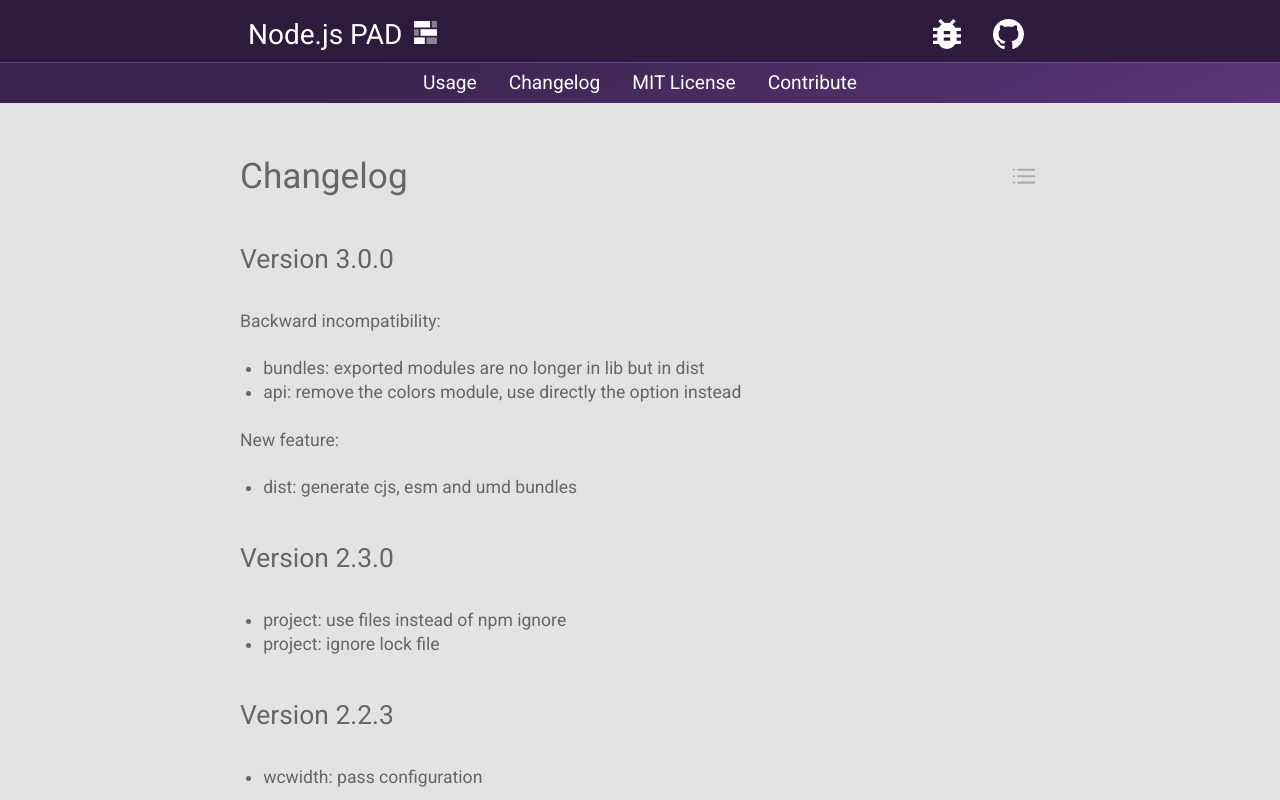
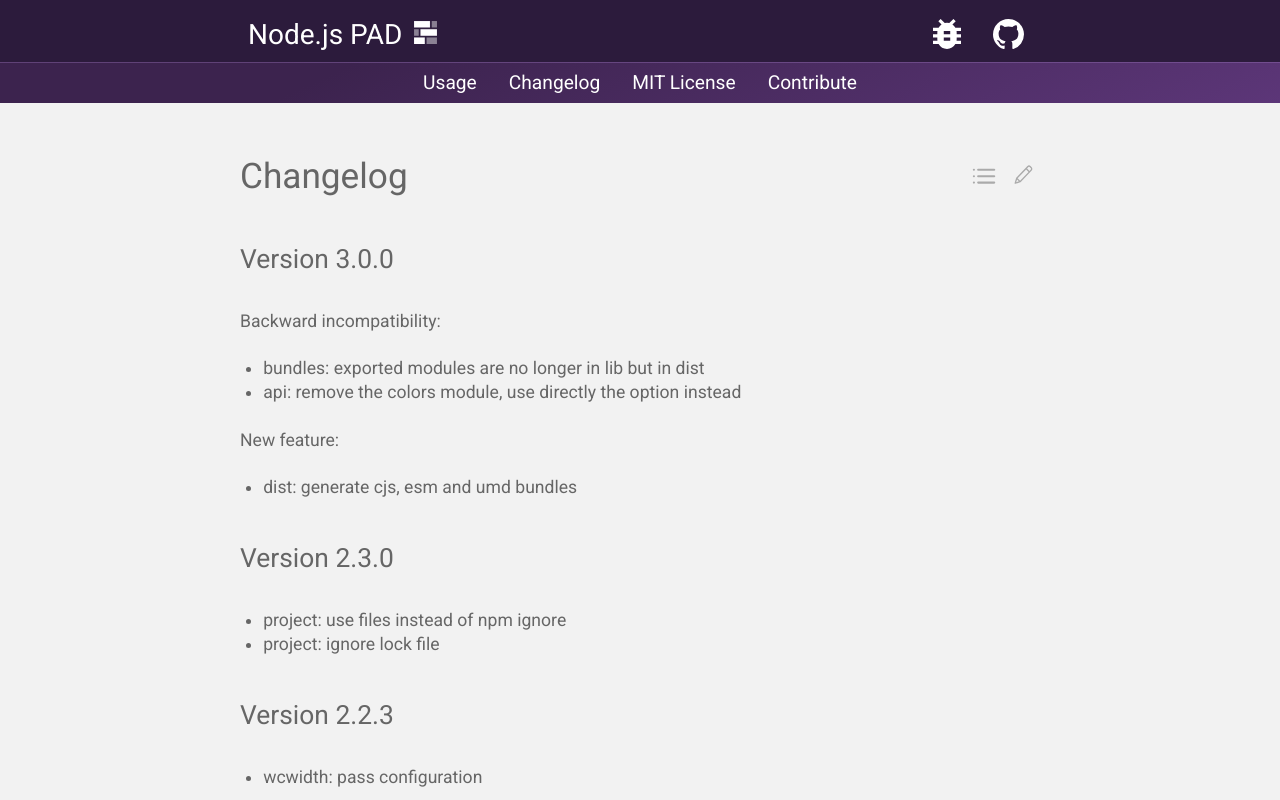
Before and after one commit to adaltas/node-pad-docs, a Gatsby site: page /contribute in a window 1280 px wide. Shown: the top 800 px of the page. Built offline with nearby package versions, Linux system fonts and the light colour scheme; Gatsby itself is replaced by a stand-in of ours.

Commit message:
Layout: fix edit button and refactor

```diff
--- a/src/components/layout.js
+++ b/src/components/layout.js
@@ -6,39 +6,11 @@
 import Footer from "./footer"
 import Drawer from "./Drawer"
 import MenuMobile from "./MenuMobile"
-import TocToggleIcon from "../images/toc-toggle.svg"
-import EditIcon from "../images/icon-edit.svg"
 import "./layout.css"
 
 import { css } from "glamor"
 import MenuIcon from "../images/menu.svg"
 require("prismjs/themes/prism-tomorrow.css")
-
-const styles = {
-  switcher: {
-    position: "absolute",
-  },
-  buttonContainer: {
-    maxWidth: "800px",
-    margin: "0 auto",
-    position: "relative",
-    "> div": {
-      position: "absolute",
-      textAlign: "right",
-      width: "100%",
-      top: "3.5rem",
-      "> div": {
-        display: "inline-block",
-        " a": {
-          cursor: "pointer",
-        },
-        " img": {
-          width: "2rem",
-        },
-      },
-    },
-  },
-}
 
 require("typeface-roboto")
 
@@ -66,8 +38,6 @@
       open: false,
       breakpoint: 769,
     }
-    this.toc = React.createRef()
-    this.content = React.createRef()
   }
   componentDidMount() {
     this.headerNode = ReactDom.findDOMNode(this.refs.header)
@@ -111,14 +81,6 @@
       return { ...page.node.fields, ...page.node.frontmatter }
     })
 
-    const toggleToc = () => {
-      if (!this.props.page) return
-      const contentNode = ReactDom.findDOMNode(this.refs.content)
-      const tocNode = contentNode.querySelector(".toc")
-      if (!tocNode) return
-      const display = window.getComputedStyle(tocNode).display
-      tocNode.style.display = display === "none" ? "block" : "none"
-    }
     return (
       <Drawer
         breakpoint={this.state.breakpoint}
@@ -126,50 +88,18 @@
         onClickModal={() => this.setState({ open: false })}
         width={"23%"}
         main={
-          <div ref={this.content}>
+          <>
             <Header
               onMenuClick={toggle}
               ref="header"
               siteTitle={data.site.siteMetadata.title}
               isHome={isHome}
             />
-            <main
-              ref="content"
-              className={!isHome ? css(this.state.mainContainer) : ""}
-            >
-              {!isHome && (
-                <div className={css(styles.buttonContainer)}>
-                  <div>
-                    <div>
-                      <a
-                        onClick={toggleToc}
-                        aria-label="Toggle the TOC"
-                        data-for="toc-toggle"
-                        data-tip="Toggle the TOC"
-                      >
-                        <img src={TocToggleIcon} alt="Toc tool" />
-                      </a>
-                    </div>
-                    {!page.edit_url && (
-                      <div>
-                        <a
-                          target="_blank"
-                          href={page.edit_url}
-                          aria-label="Edit the content"
-                          data-for="edit"
-                          data-tip="Edit the content"
-                        >
-                          <img src={EditIcon} alt="Toc tool" />
-                        </a>
-                      </div>
-                    )}
-                  </div>
-                </div>
-              )}
+            <main className={!isHome ? css(this.state.mainContainer) : ""}>
               {children}
             </main>
             <Footer />
-          </div>
+          </>
         }
         drawer={<MenuMobile pages={pages} />}
       />
--- a/src/templates/page.js
+++ b/src/templates/page.js
@@ -2,11 +2,43 @@
 import { graphql } from "gatsby"
 import Layout from "../components/layout"
 import SEO from "../components/seo"
+import { css } from "glamor"
+
+import TocToggleIcon from "../images/toc-toggle.svg"
+import EditIcon from "../images/icon-edit.svg"
+
+const styles = {
+  buttonContainer: {
+    maxWidth: "800px",
+    margin: "0 auto",
+    position: "relative",
+    "> div": {
+      position: "absolute",
+      textAlign: "right",
+      width: "100%",
+      top: "1.5rem",
+      " a": {
+        marginLeft: ".5rem",
+        cursor: "pointer",
+      },
+      " img": {
+        width: "2rem",
+      },
+    },
+  },
+}
 
 export default function Template({ data }) {
   const { markdownRemark } = data // data.markdownRemark holds our post data
+  const { frontmatter, html, fields } = markdownRemark
+  const contentRef = React.createRef()
 
-  const { frontmatter, html, fields } = markdownRemark
+  const toggleToc = () => {
+    const tocNode = contentRef.current.querySelector(".toc")
+    if (!tocNode) return
+    const display = window.getComputedStyle(tocNode).display
+    tocNode.style.display = display === "none" ? "block" : "none"
+  }
 
   return (
     <Layout page={{ ...frontmatter, ...fields }}>
@@ -15,7 +47,30 @@
         keywords={[`gatsby`, `application`, `react`]}
       />
       <section>
-        <div>
+        <div className={css(styles.buttonContainer)}>
+          <div>
+            <a
+              onClick={toggleToc}
+              aria-label="Toggle the TOC"
+              data-for="toc-toggle"
+              data-tip="Toggle the TOC"
+            >
+              <img src={TocToggleIcon} alt="Toc tool" />
+            </a>
+            {fields.edit_url && (
+              <a
+                target="_blank"
+                href={fields.edit_url}
+                aria-label="Edit the content"
+                data-for="edit"
+                data-tip="Edit the content"
+              >
+                <img src={EditIcon} alt="Toc tool" />
+              </a>
+            )}
+          </div>
+        </div>
+        <div ref={contentRef}>
           <div dangerouslySetInnerHTML={{ __html: html }} />
         </div>
       </section>
```
